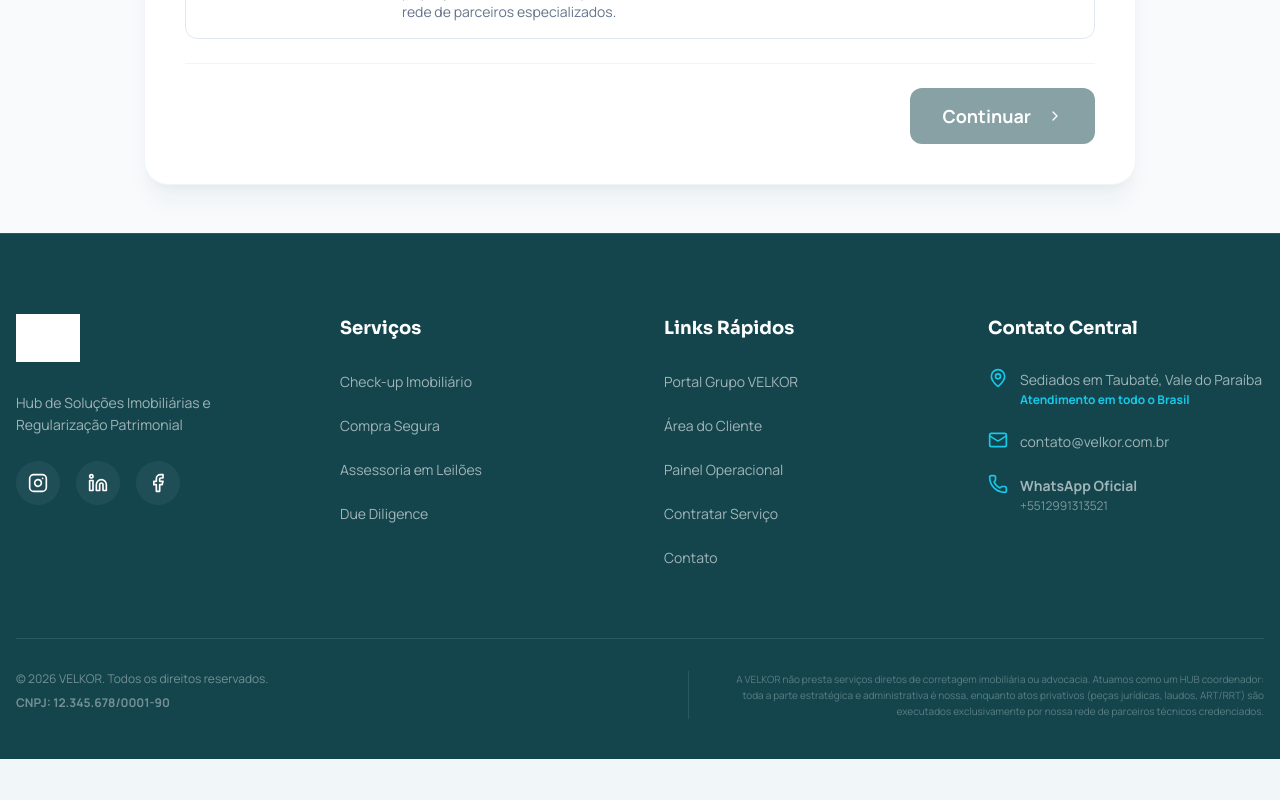
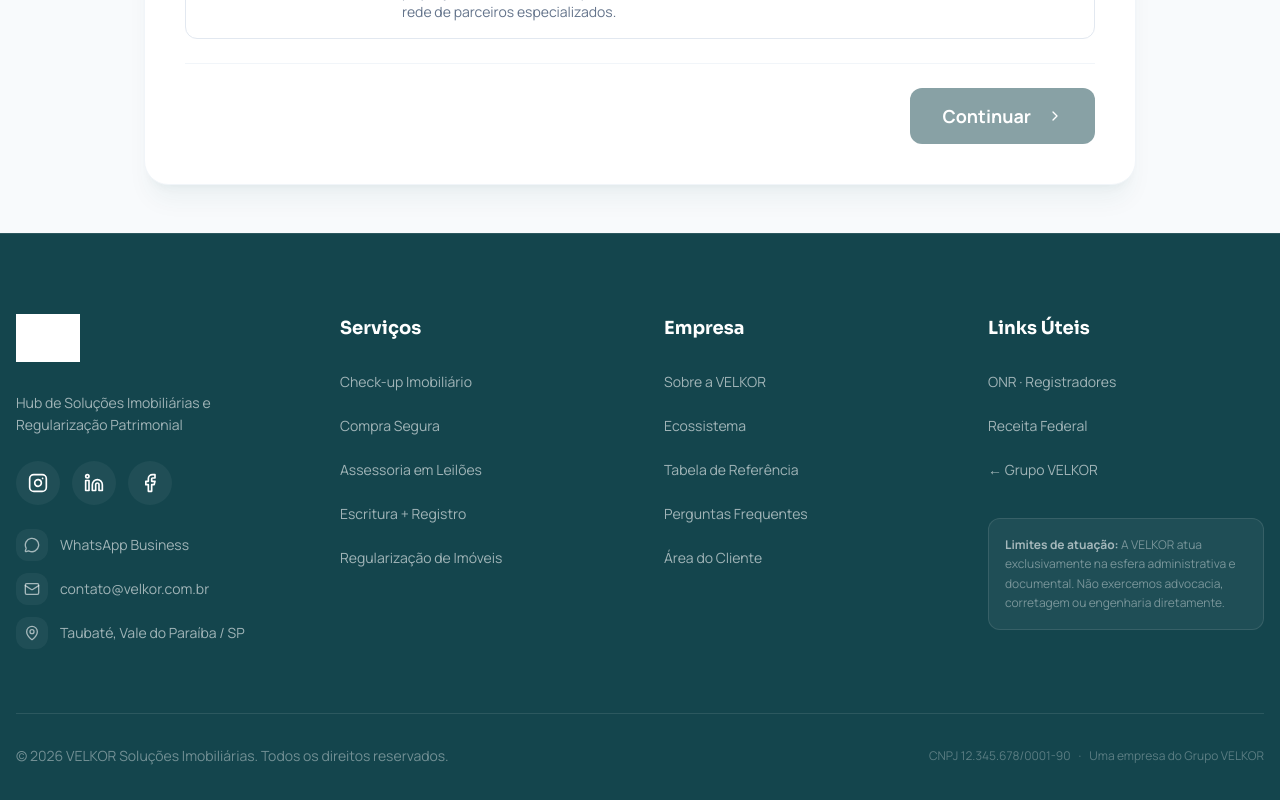
Before and after one commit to criscrabelo/GRUPO-VELKOR, a React (Vite) app: page /contratar in a window 1280 px wide. Shown: the part 1602-2402 px from the top of the page. Before the commit the page ends 2361 px from the top, so only its background shows below. Built offline with nearby package versions, Linux system fonts and the light colour scheme; no server answers; grey boxes are pictures that could not be loaded.

Commit message:
Auto-commit after full sync (build simulation)

```diff
--- a/src/components/Footer.tsx
+++ b/src/components/Footer.tsx
@@ -1,29 +1,31 @@
 import { SITE_CONFIG } from '@/lib/config'
-import { MapPin, Mail, Phone, Instagram, Linkedin, Facebook } from 'lucide-react'
+import { MapPin, Mail, Phone, Instagram, Linkedin, Facebook, MessageCircle } from 'lucide-react'
 import { Link } from 'react-router-dom'
 import { VelkorLogo } from '@/components/VelkorLogo'
 
 export function Footer() {
+  const whatsappUrl = `https://wa.me/${SITE_CONFIG.whatsapp}`
+  const mailtoUrl = `mailto:${SITE_CONFIG.email}`
+
   return (
     <footer className="bg-petrol text-white pt-20 pb-24 lg:pb-10 border-t border-white/10">
       <div className="container mx-auto px-4 max-w-7xl">
         <div className="grid grid-cols-1 md:grid-cols-4 gap-12 mb-16">
           <div className="md:col-span-1">
-            <Link
-              to="/imobiliaria"
-              className="inline-block mb-6 hover:opacity-90 transition-opacity"
-            >
+            <Link to="/solucoes" className="inline-block mb-6 hover:opacity-90 transition-opacity">
               <VelkorLogo variant="light" className="h-12" />
             </Link>
             <p className="text-white/60 text-sm leading-relaxed mb-6">{SITE_CONFIG.slogan}</p>
-            <div className="flex gap-4">
+
+            {/* Redes sociais visíveis */}
+            <div className="flex gap-3 mb-6">
               {SITE_CONFIG.instagram && (
                 <a
                   href={SITE_CONFIG.instagram}
                   target="_blank"
                   rel="noreferrer"
                   className="w-11 h-11 rounded-full bg-white/5 flex items-center justify-center hover:bg-cyan hover:text-petrol transition-colors focus:ring-2 focus:ring-cyan focus:outline-none"
-                  aria-label="Instagram"
+                  aria-label="Instagram VELKOR"
                 >
                   <Instagram className="w-5 h-5" />
                 </a>
@@ -34,7 +36,7 @@
                   target="_blank"
                   rel="noreferrer"
                   className="w-11 h-11 rounded-full bg-white/5 flex items-center justify-center hover:bg-cyan hover:text-petrol transition-colors focus:ring-2 focus:ring-cyan focus:outline-none"
-                  aria-label="LinkedIn"
+                  aria-label="LinkedIn VELKOR"
                 >
                   <Linkedin className="w-5 h-5" />
                 </a>
@@ -44,10 +46,42 @@
                 target="_blank"
                 rel="noreferrer"
                 className="w-11 h-11 rounded-full bg-white/5 flex items-center justify-center hover:bg-cyan hover:text-petrol transition-colors focus:ring-2 focus:ring-cyan focus:outline-none"
-                aria-label="Facebook"
+                aria-label="Facebook VELKOR"
               >
                 <Facebook className="w-5 h-5" />
               </a>
+            </div>
+
+            {/* Contato clicável */}
+            <div className="space-y-3">
+              <a
+                href={whatsappUrl}
+                target="_blank"
+                rel="noreferrer"
+                className="flex items-center gap-3 text-white/60 hover:text-[#25D366] transition-colors text-sm group"
+                aria-label="WhatsApp Business VELKOR"
+              >
+                <div className="w-8 h-8 rounded-lg bg-white/5 flex items-center justify-center group-hover:bg-[#25D366]/20 transition-colors shrink-0">
+                  <MessageCircle className="w-4 h-4" />
+                </div>
+                <span>WhatsApp Business</span>
+              </a>
+              <a
+                href={mailtoUrl}
+                className="flex items-center gap-3 text-white/60 hover:text-cyan transition-colors text-sm group"
+                aria-label="E-mail VELKOR"
+              >
+                <div className="w-8 h-8 rounded-lg bg-white/5 flex items-center justify-center group-hover:bg-cyan/20 transition-colors shrink-0">
+                  <Mail className="w-4 h-4" />
+                </div>
+                <span>{SITE_CONFIG.email}</span>
+              </a>
+              <div className="flex items-center gap-3 text-white/60 text-sm">
+                <div className="w-8 h-8 rounded-lg bg-white/5 flex items-center justify-center shrink-0">
+                  <MapPin className="w-4 h-4" />
+                </div>
+                <span>Taubaté, Vale do Paraíba / SP</span>
+              </div>
             </div>
           </div>
 
@@ -56,7 +90,7 @@
             <ul className="space-y-3">
               <li>
                 <Link
-                  to="/imobiliaria"
+                  to="/contratar"
                   className="text-white/60 hover:text-cyan text-sm block py-1.5 transition-colors"
                 >
                   Check-up Imobiliário
@@ -64,7 +98,7 @@
               </li>
               <li>
                 <Link
-                  to="/imobiliaria"
+                  to="/contratar"
                   className="text-white/60 hover:text-cyan text-sm block py-1.5 transition-colors"
                 >
                   Compra Segura
@@ -72,7 +106,7 @@
               </li>
               <li>
                 <Link
-                  to="/imobiliaria"
+                  to="/contratar"
                   className="text-white/60 hover:text-cyan text-sm block py-1.5 transition-colors"
                 >
                   Assessoria em Leilões
@@ -80,25 +114,57 @@
               </li>
               <li>
                 <Link
-                  to="/imobiliaria"
+                  to="/contratar"
                   className="text-white/60 hover:text-cyan text-sm block py-1.5 transition-colors"
                 >
-                  Due Diligence
+                  Escritura + Registro
+                </Link>
+              </li>
+              <li>
+                <Link
+                  to="/contratar"
+                  className="text-white/60 hover:text-cyan text-sm block py-1.5 transition-colors"
+                >
+                  Regularização de Imóveis
                 </Link>
               </li>
             </ul>
           </div>
 
           <div>
-            <h4 className="font-bold text-lg mb-6">Links Rápidos</h4>
+            <h4 className="font-bold text-lg mb-6">Empresa</h4>
             <ul className="space-y-3">
               <li>
                 <Link
-                  to="/"
+                  to="/solucoes"
                   className="text-white/60 hover:text-cyan text-sm block py-1.5 transition-colors"
                 >
-                  Portal Grupo VELKOR
+                  Sobre a VELKOR
                 </Link>
+              </li>
+              <li>
+                <a
+                  href="/solucoes#ecossistema"
+                  className="text-white/60 hover:text-cyan text-sm block py-1.5 transition-colors"
+                >
+                  Ecossistema
+                </a>
+              </li>
+              <li>
+                <a
+                  href="/solucoes#precos"
+                  className="text-white/60 hover:text-cyan text-sm block py-1.5 transition-colors"
+                >
+                  Tabela de Referência
+                </a>
+              </li>
+              <li>
+                <a
+                  href="/solucoes#faq"
+                  className="text-white/60 hover:text-cyan text-sm block py-1.5 transition-colors"
+                >
+                  Perguntas Frequentes
+                </a>
               </li>
               <li>
                 <Link
@@ -108,84 +174,63 @@
                   Área do Cliente
                 </Link>
               </li>
-              <li>
-                <Link
-                  to="/admin/login"
-                  className="text-white/60 hover:text-cyan text-sm block py-1.5 transition-colors"
-                >
-                  Painel Operacional
-                </Link>
-              </li>
-              <li>
-                <Link
-                  to="/contratar"
-                  className="text-white/60 hover:text-cyan text-sm block py-1.5 transition-colors"
-                >
-                  Contratar Serviço
-                </Link>
-              </li>
-              <li>
-                <Link
-                  to="/contato"
-                  className="text-white/60 hover:text-cyan text-sm block py-1.5 transition-colors"
-                >
-                  Contato
-                </Link>
-              </li>
             </ul>
           </div>
 
           <div>
-            <h4 className="font-bold text-lg mb-6">Contato Central</h4>
-            <ul className="space-y-4">
-              <li className="flex items-start gap-3 text-sm text-white/60">
-                <MapPin className="w-5 h-5 shrink-0 text-cyan mt-0.5" />
-                <div className="flex flex-col py-1">
-                  <span>Sediados em Taubaté, Vale do Paraíba</span>
-                  <span className="font-bold text-cyan text-xs mt-0.5">
-                    Atendimento em todo o Brasil
-                  </span>
-                </div>
-              </li>
-              <li className="flex items-start gap-3 text-sm text-white/60">
-                <Mail className="w-5 h-5 shrink-0 text-cyan mt-0.5" />
+            <h4 className="font-bold text-lg mb-6">Links Úteis</h4>
+            <ul className="space-y-3">
+              <li>
                 <a
-                  href={`mailto:${SITE_CONFIG.email}`}
-                  className="hover:text-cyan block py-1 break-all"
+                  href="https://registradores.org.br/"
+                  target="_blank"
+                  rel="noreferrer"
+                  className="text-white/60 hover:text-cyan text-sm block py-1.5 transition-colors"
                 >
-                  {SITE_CONFIG.email}
+                  ONR · Registradores
                 </a>
               </li>
-              <li className="flex items-start gap-3 text-sm text-white/60">
-                <Phone className="w-5 h-5 shrink-0 text-cyan mt-0.5" />
-                <div className="flex flex-col py-1">
+              <li>
                 <a
-                    href={`https://wa.me/${SITE_CONFIG.whatsapp}`}
+                  href="https://www.receita.fazenda.gov.br/"
                   target="_blank"
                   rel="noreferrer"
-                    className="hover:text-cyan font-bold block"
+                  className="text-white/60 hover:text-cyan text-sm block py-1.5 transition-colors"
                 >
-                    WhatsApp Oficial
+                  Receita Federal
                 </a>
-                  <span className="text-xs opacity-75 mt-0.5">+{SITE_CONFIG.whatsapp}</span>
-                </div>
+              </li>
+              <li>
+                <Link
+                  to="/"
+                  className="text-white/60 hover:text-cyan text-sm block py-1.5 transition-colors"
+                >
+                  ← Grupo VELKOR
+                </Link>
               </li>
             </ul>
+
+            {/* Limitação de atuação */}
+            <div className="mt-8 p-4 rounded-xl bg-white/5 border border-white/10">
+              <p className="text-white/40 text-xs leading-relaxed">
+                <strong className="text-white/60">Limites de atuação:</strong> A VELKOR atua
+                exclusivamente na esfera administrativa e documental. Não exercemos advocacia,
+                corretagem ou engenharia diretamente.
+              </p>
+            </div>
           </div>
         </div>
 
-        <div className="pt-8 border-t border-white/10 flex flex-col lg:flex-row justify-between items-center lg:items-start gap-6 text-center lg:text-left">
-          <div className="w-full lg:w-auto">
-            <p className="text-white/40 text-xs">
-              © {new Date().getFullYear()} {SITE_CONFIG.name}. Todos os direitos reservados.
+        {/* Rodapé inferior */}
+        <div className="pt-8 border-t border-white/10 flex flex-col md:flex-row items-center justify-between gap-4">
+          <p className="text-white/40 text-sm">
+            © 2026 VELKOR Soluções Imobiliárias. Todos os direitos reservados.
           </p>
-            {SITE_CONFIG.cnpj && (
-              <p className="text-white/40 text-xs mt-2 font-bold">CNPJ: {SITE_CONFIG.cnpj}</p>
-            )}
+          <div className="flex items-center gap-2 text-white/30 text-xs">
+            <span>CNPJ {SITE_CONFIG.cnpj}</span>
+            <span>·</span>
+            <span>Uma empresa do Grupo VELKOR</span>
           </div>
-          <p className="text-white/30 text-[10px] max-w-xl lg:text-right leading-relaxed lg:border-l border-white/10 lg:pl-6 w-full lg:w-auto">
-            {SITE_CONFIG.servicesDisclaimer}
-          </p>
         </div>
       </div>
     </footer>
```
Also changed, not shown: .skip.config.json. Lines whose indentation alone changed are shown as unchanged.
